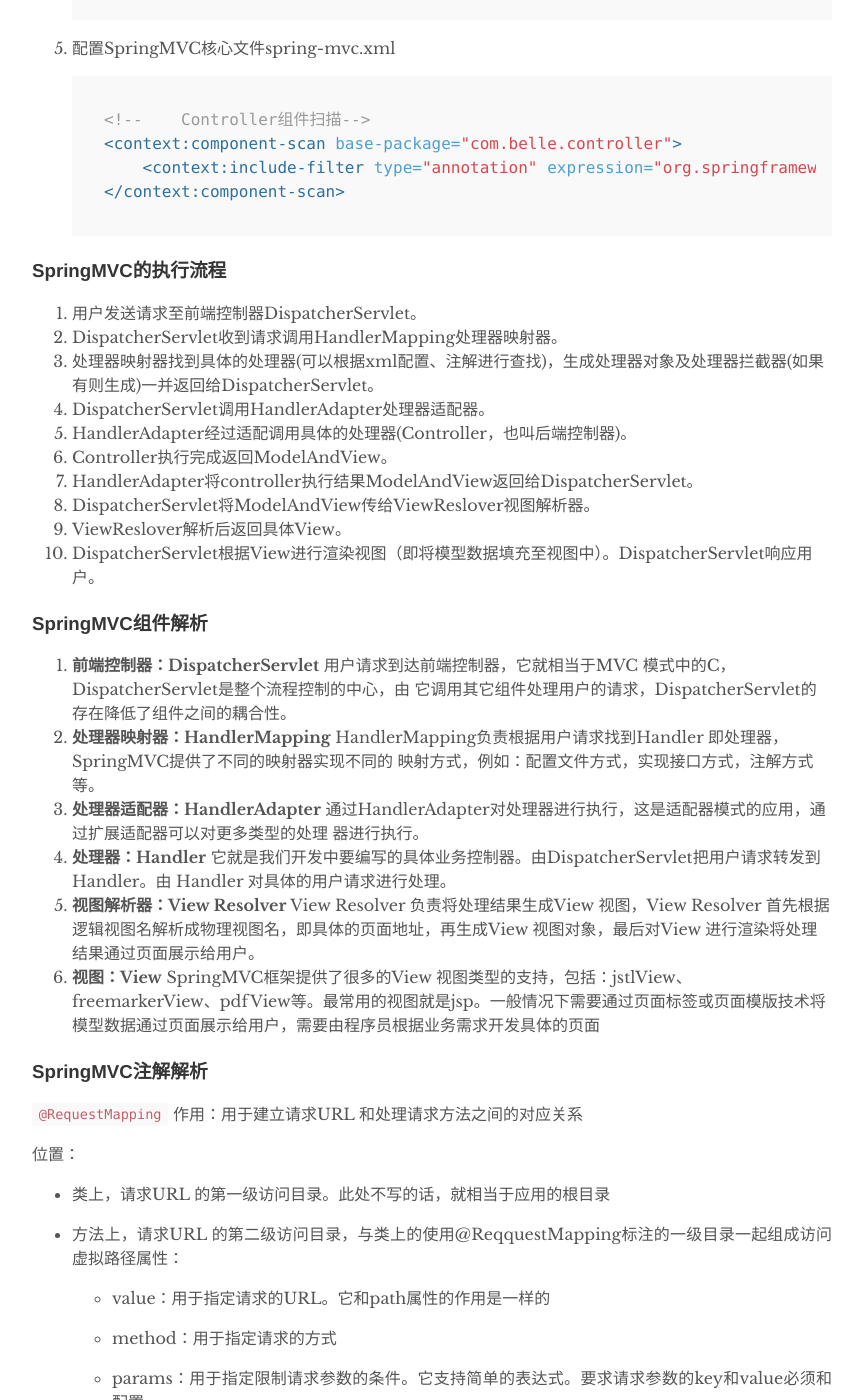
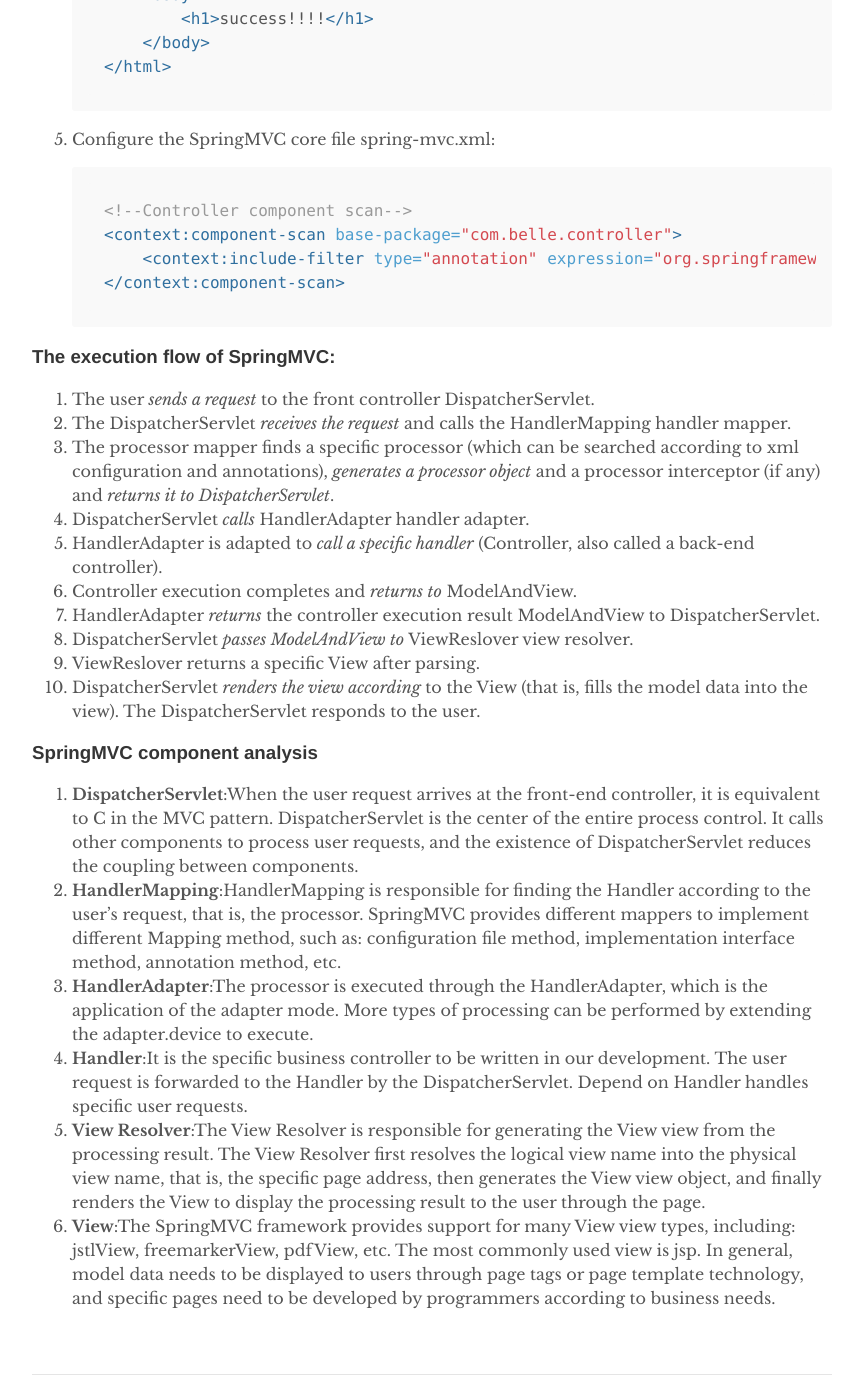
Before and after one commit to houxiaoyang/houxiaoyang.github.io, a Jekyll site: the page built from _posts/2022-03-29-spring-mvc.markdown, in a window 1280 px wide and 1400 px high, scrolled down 1937 px. Shown: the whole window, without its empty margins (208-1071 px from the left). Built offline with Jekyll 4.4.1, drawn with Linux system fonts in a browser that asks for light colours; some of the changed text lies outside the part shown.

Commit message:
Update 2022-03-29-spring-mvc.markdown

````diff
--- a/_posts/2022-03-29-spring-mvc.markdown
+++ b/_posts/2022-03-29-spring-mvc.markdown
@@ -6,32 +6,32 @@ tags: springmvc
 excerpt_separator: <!--more-->
 ---
 
-Springmvc是一种基于Java 的实现MVC设计模型的请求驱动类型的轻量级Web框架，属于SpringFrameWork的后续产品，已经融合在Spring Web Flow 中。<!--more-->SpringMVC已经成为目前最主流的MVC框架之一，并且随着Spring3.0 的发布，全面超越Struts2，成为最优秀的MVC框架。它通过一套注解，让一个简单的Java 类成为处理请求的控制器，而无须实现任何接口。同时它还支restful编程风格的请求。
+Springmvc is a request-driven lightweight Web framework based on Java that implements the MVC design model. It is a follow-up product of SpringFrameWork and has been integrated into Spring Web Flow.<!--more-->SpringMVC has become one of the most mainstream MVC frameworks at present, and with the release of Spring3.0, it has surpassed Struts2 in an all-round way and become the best MVC framework. It uses a set of annotations to make a simple Java class a controller for handling requests without having to implement any interface. It also supports restful programming style requests.
 
-### 开发步骤：
+### Development steps:
 
-1. 导入SpringMVC相关坐标：此处需要版本为5.0.5   TomCat版本为9
+1. Import SpringMVC-related coordinates:   Notice:**TomCat version 9**
 
    ```xml
-   <!--Spring坐标-->
+   <!--Spring-->
    <dependency>
        <groupId>org.springframework</groupId>
        <artifactId>spring-context</artifactId>
        <version>5.0.5.RELEASE</version>
    </dependency>
-   <!--SpringMVC坐标-->
+   <!--SpringMVC-->
    <dependency>
        <groupId>org.springframework</groupId>
        <artifactId>spring-webmvc</artifactId>
        <version>5.0.5.RELEASE</version>
    </dependency>
-   <!--Servlet坐标-->
+   <!--Servlet-->
    <dependency>
        <groupId>javax.servlet</groupId>
        <artifactId>servlet-api</artifactId>
        <version>2.5</version>
    </dependency>
-   <!--Jsp坐标-->
+   <!--Jsp-->
    <dependency>
        <groupId>javax.servlet.jsp</groupId>
        <artifactId>jsp-api</artifactId>
@@ -39,9 +39,7 @@ Springmvc是一种基于Java 的实现MVC设计模型的请求驱动类型的轻
    </dependency>
    ```
 
-
-
-2. 配置SpringMVC核心控制器DispathcerServlet
+2. Configure the SpringMVC core controller **DispathcerServlet**:
 
    ```xml
    <servlet>
@@ -58,7 +56,7 @@ Springmvc是一种基于Java 的实现MVC设计模型的请求驱动类型的轻
        <url-pattern>/</url-pattern>
    </servlet-mapping>
 
-3. 创建Controller类和视图页面
+3. Create Controller class and view page:
 
    ```java
    @Controller
@@ -67,14 +65,12 @@ Springmvc是一种基于Java 的实现MVC设计模型的请求驱动类型的轻
        @RequestMapping(value = "/quick" ,method = RequestMethod.GET)
        public String hi(){
            System.out.println("controller hi running...");
-           // 此处添加了内部资源视图解析器
+           // Added internal resource view resolver here
            return "success";
        }
    ```
 
-
-
-4. 使用注解配置Controller类中业务方法的映射地址
+4. Use annotations to configure the mapping address of business methods in the Controller class:
 
    ```jsp
    <%@ page contentType="text/html;charset=UTF-8" language="java" %>
@@ -88,12 +84,10 @@ Springmvc是一种基于Java 的实现MVC设计模型的请求驱动类型的轻
    </html>
    ```
 
-
-
-5. 配置SpringMVC核心文件spring-mvc.xml
+5. Configure the SpringMVC core file spring-mvc.xml:
 
    ```xml
-   <!--    Controller组件扫描-->
+   <!--Controller component scan-->
    <context:component-scan base-package="com.belle.controller">
        <context:include-filter type="annotation" expression="org.springframework.stereotype.Controller"/>
    </context:component-scan>
@@ -101,100 +95,24 @@ Springmvc是一种基于Java 的实现MVC设计模型的请求驱动类型的轻
 
 
 
+### The execution flow of SpringMVC:
 
-### SpringMVC的执行流程
+1. The user *sends a request* to the front controller DispatcherServlet.
+2. The DispatcherServlet *receives the request* and calls the HandlerMapping handler mapper.
+3. The processor mapper finds a specific processor (which can be searched according to xml configuration and annotations), *generates a processor object* and a processor interceptor (if any) and *returns it to DispatcherServlet*.
+4. DispatcherServlet *calls* HandlerAdapter handler adapter.
+5. HandlerAdapter is adapted to *call a specific handler* (Controller, also called a back-end controller).
+6. Controller execution completes and *returns to* ModelAndView.
+7. HandlerAdapter *returns* the controller execution result ModelAndView to DispatcherServlet.
+8. DispatcherServlet *passes ModelAndView to* ViewReslover view resolver.
+9. ViewReslover returns a specific View after parsing.
+10. DispatcherServlet *renders the view according* to the View (that is, fills the model data into the view). The DispatcherServlet responds to the user.
 
-1. 用户发送请求至前端控制器DispatcherServlet。
-2. DispatcherServlet收到请求调用HandlerMapping处理器映射器。
-3. 处理器映射器找到具体的处理器(可以根据xml配置、注解进行查找)，生成处理器对象及处理器拦截器(如果有则生成)一并返回给DispatcherServlet。
-4. DispatcherServlet调用HandlerAdapter处理器适配器。
-5. HandlerAdapter经过适配调用具体的处理器(Controller，也叫后端控制器)。
-6. Controller执行完成返回ModelAndView。
-7. HandlerAdapter将controller执行结果ModelAndView返回给DispatcherServlet。
-8. DispatcherServlet将ModelAndView传给ViewReslover视图解析器。
-9. ViewReslover解析后返回具体View。
-10. DispatcherServlet根据View进行渲染视图（即将模型数据填充至视图中）。DispatcherServlet响应用户。
+### SpringMVC component analysis
 
-
-
-### SpringMVC组件解析
-
-1. **前端控制器：DispatcherServlet**
-用户请求到达前端控制器，它就相当于MVC 模式中的C，DispatcherServlet是整个流程控制的中心，由
-它调用其它组件处理用户的请求，DispatcherServlet的存在降低了组件之间的耦合性。
-2. **处理器映射器：HandlerMapping**
-HandlerMapping负责根据用户请求找到Handler 即处理器，SpringMVC提供了不同的映射器实现不同的
-映射方式，例如：配置文件方式，实现接口方式，注解方式等。
-3. **处理器适配器：HandlerAdapter**
-通过HandlerAdapter对处理器进行执行，这是适配器模式的应用，通过扩展适配器可以对更多类型的处理
-器进行执行。
-4. **处理器：Handler**
-    它就是我们开发中要编写的具体业务控制器。由DispatcherServlet把用户请求转发到Handler。由
-    Handler 对具体的用户请求进行处理。
-5. **视图解析器：View Resolver**
-View Resolver 负责将处理结果生成View 视图，View Resolver 首先根据逻辑视图名解析成物理视图名，即具体的页面地址，再生成View 视图对象，最后对View 进行渲染将处理结果通过页面展示给用户。
-6. **视图：View**
-SpringMVC框架提供了很多的View 视图类型的支持，包括：jstlView、freemarkerView、pdfView等。最常用的视图就是jsp。一般情况下需要通过页面标签或页面模版技术将模型数据通过页面展示给用户，需要由程序员根据业务需求开发具体的页面
-
-### SpringMVC注解解析
-
-
-
-`@RequestMapping`
-作用：用于建立请求URL 和处理请求方法之间的对应关系
-
-位置：
-
-- 类上，请求URL 的第一级访问目录。此处不写的话，就相当于应用的根目录
-
-- 方法上，请求URL 的第二级访问目录，与类上的使用@ReqquestMapping标注的一级目录一起组成访问虚拟路径属性：
-
-  - value：用于指定请求的URL。它和path属性的作用是一样的
-
-  - method：用于指定请求的方式
-
-  - params：用于指定限制请求参数的条件。它支持简单的表达式。要求请求参数的key和value必须和配置
-
-    一模一样例如：
-
-    - params= {"accountName"}，表示请求参数必须有accountName
-    - params= {"moeny!100"}，表示请求参数中money不能是100
-
-
-
-### mvc命名空间引入
-
-命名空间：xmlns:context="http://www.springframework.org/schema/context"
-
-xmlns:mvc="http://www.springframework.org/schema/mvc"
-
-约束地址：http://www.springframework.org/schema/context
-
-http://www.springframework.org/schema/context/spring-context.xsd
-
-http://www.springframework.org/schema/mvc
-
-http://www.springframework.org/schema/mvc/spring-mvc.xsd
-
-### SpringMVC的相关组件
-
-- 前端控制器：DispatcherServlet
-- 处理器映射器：HandlerMapping
-- 处理器适配器：HandlerAdapter
-- 处理器：Handler
-- 视图解析器：View Resolver
-- 视图：View
-
-### SpringMVC的注解和配置
-
-- 请求映射注解：@RequestMapping
-
-- 视图解析器配置：
-
-  REDIRECT_URL_PREFIX = "redirect:"
-
-  FORWARD_URL_PREFIX = "forward:"
-
-  prefix = "";
-
-  suffix = "";
+1. **DispatcherServlet**:When the user request arrives at the front-end controller, it is equivalent to C in the MVC pattern. DispatcherServlet is the center of the entire process control. It calls other components to process user requests, and the existence of DispatcherServlet reduces the coupling between components.
+2. **HandlerMapping**:HandlerMapping is responsible for finding the Handler according to the user's request, that is, the processor. SpringMVC provides different mappers to implement different Mapping method, such as: configuration file method, implementation interface method, annotation method, etc.
+3. **HandlerAdapter**:The processor is executed through the HandlerAdapter, which is the application of the adapter mode. More types of processing can be performed by extending the adapter.device to execute.
+4. **Handler**:It is the specific business controller to be written in our development. The user request is forwarded to the Handler by the DispatcherServlet. Depend on Handler handles specific user requests.
+5. **View Resolver**:The View Resolver is responsible for generating the View view from the processing result. The View Resolver first resolves the logical view name into the physical view name, that is, the specific page address, then generates the View view object, and finally renders the View to display the processing result to the user through the page.
+6. **View**:The SpringMVC framework provides support for many View view types, including: jstlView, freemarkerView, pdfView, etc. The most commonly used view is jsp. In general, model data needs to be displayed to users through page tags or page template technology, and specific pages need to be developed by programmers according to business needs.
````
